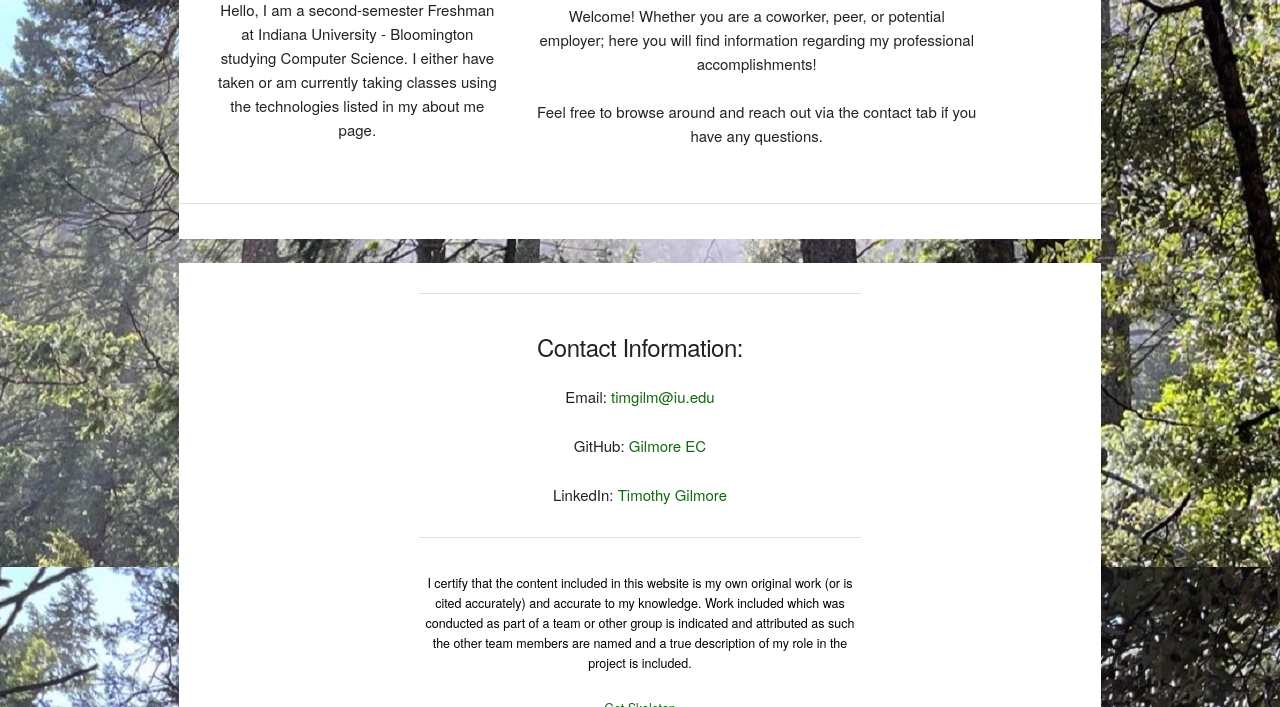
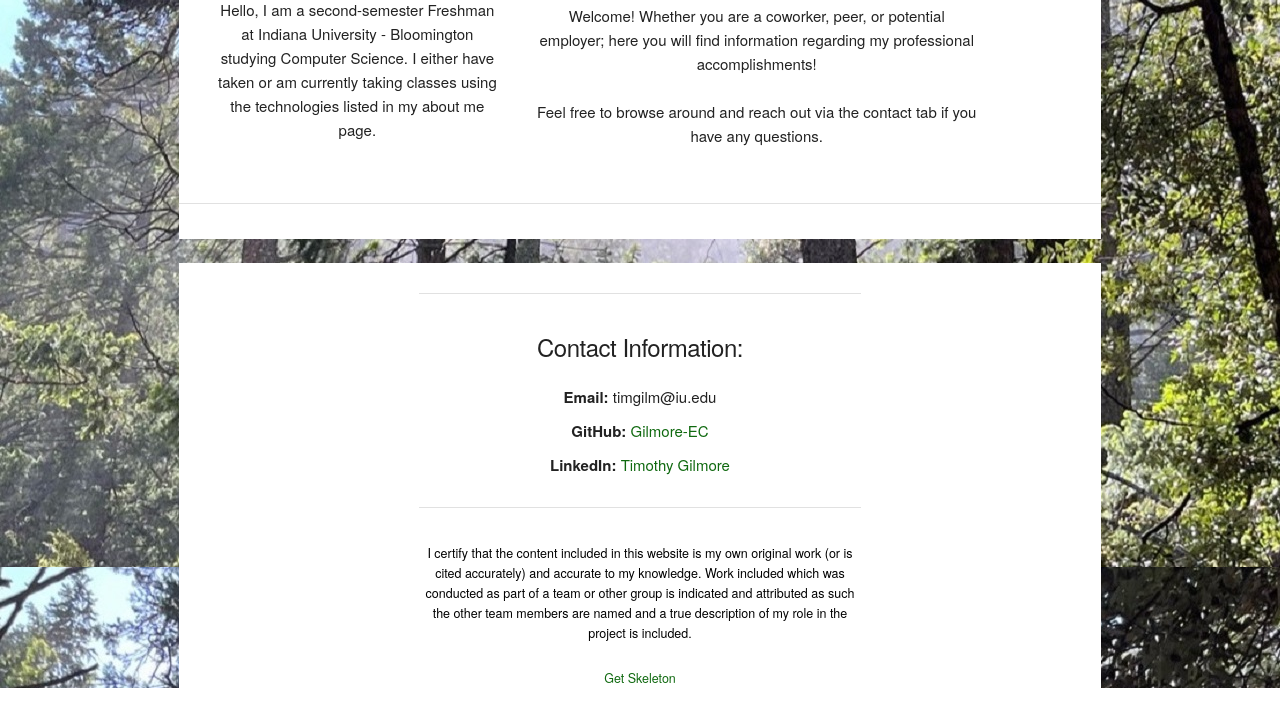
Before and after one commit to gilmore-ec/Portfolio-Site, a plain HTML site: page home.html in a window 1280 px wide. Shown: the part 513-1220 px from the top of the page. Drawn offline with nearby package versions, Linux system fonts and the light colour scheme.

Commit message:
Improved contact footer

```diff
--- a/assets/index.css
+++ b/assets/index.css
@@ -160,4 +160,8 @@ nav a:hover::before {
     text-decoration-color: rgb(15, 105, 15);
     text-decoration-thickness: 1pt;
 }
+.contact {
+    display: inline-flexbox;
+    list-style-type: none;
+}
 /*  This website was created by Timothy Gilmore for showcasing his portfolio of work. This code was published on GitHub to showcase web development competence, not to be reused.  */
--- a/home.html
+++ b/home.html
@@ -60,9 +60,11 @@
             <div class="six columns">
                 <hr />
                 <h5>Contact Information:</h5>
-                <p>Email: <a href="timgilm@iu.edu" target="_blank" class="links">timgilm@iu.edu</a></p>
-                <p>GitHub: <a href="https://www.github.com/gilmore-ec" target="_blank" class="links">Gilmore EC</a></p>
-                <p>LinkedIn: <a href="https://www.linkedin.com/in/timothy-gilmore-08908420a" target="_blank" class="links">Timothy Gilmore</a></p>
+                <ul class="contact">
+                    <li><b>Email:</b> timgilm@iu.edu</li>
+                    <li><b>GitHub:</b> <a href="https://www.github.com/gilmore-ec" target="_blank" class="links">Gilmore-EC   </a></li>
+                    <li><b>LinkedIn:</b> <a href="https://www.linkedin.com/in/timothy-gilmore-08908420a" target="_blank" class="links">Timothy Gilmore</a></li>
+                </ul>
                 <hr />
             </div>
             <div class="three columns">
```
Also changed, not shown: about.html (+5 -3 lines), contact.html (+5 -3 lines), projects.html (+5 -3 lines), resume.html (+5 -3 lines).
